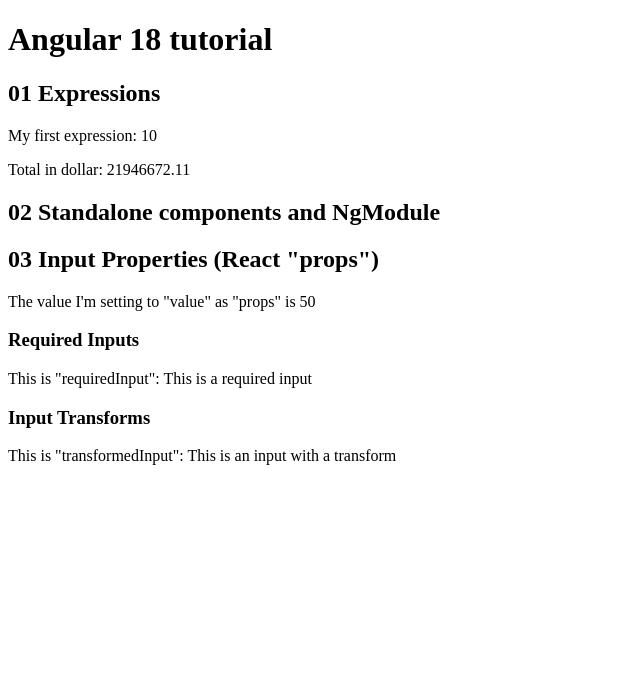
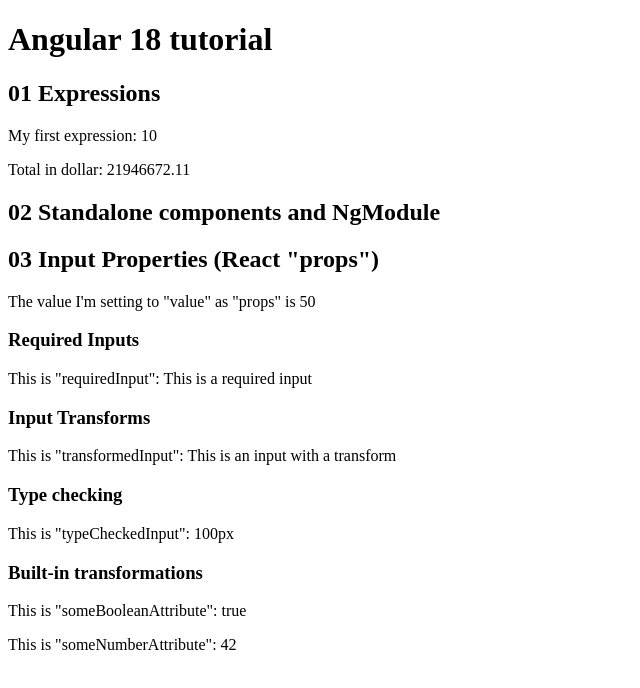
Before and after one commit to paul-ventura-git/di3-angular-basic-course, an Angular app: page / in a window 1280 px wide. Shown: the top 688 px of the page, without its empty margins (0-640 px from the left). Built offline with nearby package versions, Linux system fonts and the light colour scheme.

Commit message:
built-in transforms

```diff
--- a/src/app/app.component.html
+++ b/src/app/app.component.html
@@ -10,6 +10,9 @@
     [value]="50"
     [requiredInput]="'This is a required input'"
     [transformedInput]="'      This is an input with a transform        '"
+    [typeCheckedInput]="100"
+    [someBooleanAttribute]="'true'"
+    [someNumberAttribute]="'42'"
   ></app-c03input-properties>
 </main>
 
--- a/src/app/c03input-properties/c03input-properties.component.html
+++ b/src/app/c03input-properties/c03input-properties.component.html
@@ -1,10 +1,14 @@
 <h2>03 Input Properties (React "props")</h2>
 
 <div>
-
   <p>The value I'm setting to "value" as "props" is {{value}}</p>
   <h3>Required Inputs</h3>
   <p>This is "requiredInput": {{requiredInput}}</p>
   <h3>Input Transforms</h3>
   <p>This is "transformedInput": {{transformedInput}}</p>
+  <h3>Type checking</h3>
+  <p>This is "typeCheckedInput": {{typeCheckedInput}}</p>
+  <h3>Built-in transformations</h3>
+  <p>This is "someBooleanAttribute": {{someBooleanAttribute}}</p>
+  <p>This is "someNumberAttribute": {{someNumberAttribute}}</p>
 </div>
--- a/src/app/c03input-properties/c03input-properties.component.ts
+++ b/src/app/c03input-properties/c03input-properties.component.ts
@@ -1,4 +1,4 @@
-import { Component, Input } from '@angular/core';
+import { booleanAttribute, Component, Input, numberAttribute } from '@angular/core';
 
 @Component({
   selector: 'app-c03input-properties',
@@ -11,8 +11,30 @@
   @Input() value = 0;
   @Input() requiredInput = '';
   @Input({transform: trimString}) transformedInput = '';
+  @Input({transform: appendPx}) typeCheckedInput: string = '';
+  @Input({transform: booleanAttribute}) someBooleanAttribute = false; // 'true' or 'false' string will be converted to boolean
+  @Input({transform: numberAttribute}) someNumberAttribute = 0; // attempts to parse the given value to a number, producing NaN if parsing fails.
 }
 
 function trimString(value: string | undefined) {
   return value?.trim() ?? '';
 }
+
+function appendPx(value: string | number | undefined) {
+  if (typeof value === 'number') {
+    return `${value}px`;
+  }
+  return value;
+}
+
+/**
+ *
+ * The most common use-case for input transforms is to accept a wider range
+ * of value types in templates, often including null and undefined.
+ *
+ * Input transform function must be statically analyzable at build-time.
+ * You cannot set transform functions conditionally or as the result of an expression evaluation.
+ *
+ * Input transform functions should always be pure functions.
+ * Relying on state outside of the transform function can lead to unpredictable behavior.
+ */
```
